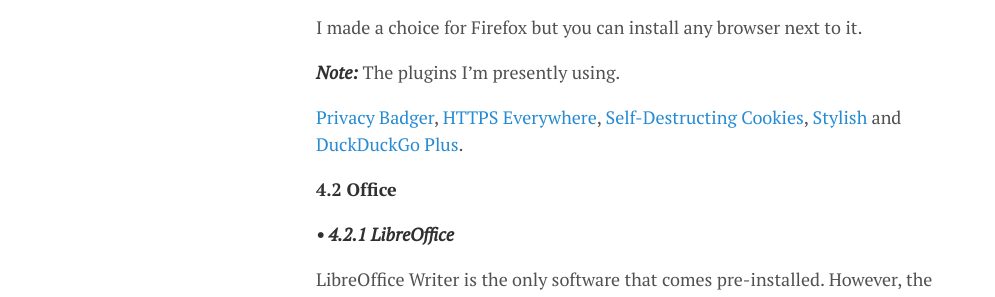
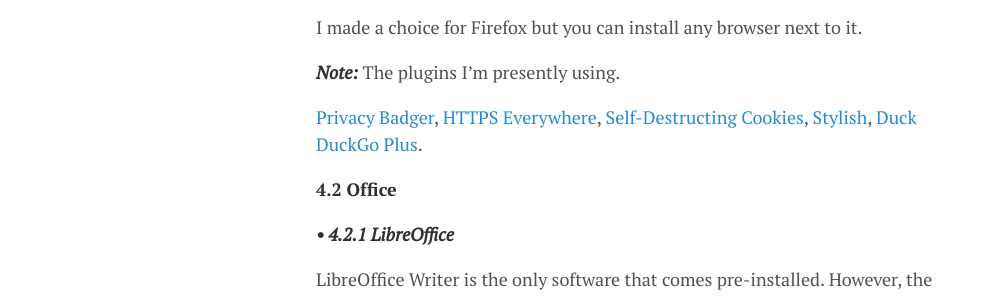
Before and after one commit to lgeurts/lgeurts.github.io, a Jekyll site: the page built from _posts/2017-07-11-bunsenlabs-linux-setup-notes-for dell-inspiron-6000.md, in a window 1280 px wide and 900 px high, scrolled down 2746 px. Shown: the part 155-452 px from the top of the window, without its empty margins (0-995 px from the left). Built offline with Jekyll 4.4.1, drawn with Linux system fonts in a browser that asks for light colours; nearby versions of some CDN libraries; comment, search, counter and statistics services are not loaded.

Commit message:
Update Productivity section #76

```diff
--- a/_posts/2017-07-11-bunsenlabs-linux-setup-notes-for dell-inspiron-6000.md
+++ b/_posts/2017-07-11-bunsenlabs-linux-setup-notes-for dell-inspiron-6000.md
@@ -73,7 +73,7 @@
 
 ***Note:*** The plugins I'm presently using.
 
-[Privacy Badger](https://www.eff.org/privacybadger), [HTTPS Everywhere](https://www.eff.org/https-everywhere), [Self-Destructing Cookies](https://addons.mozilla.org/en-US/firefox/addon/self-destructing-cookies/), [Stylish](https://addons.mozilla.org/en-US/firefox/addon/stylish/) and [DuckDuckGo Plus](https://addons.mozilla.org/en-US/firefox/addon/duckduckgo-for-firefox/).
+[Privacy Badger](https://www.eff.org/privacybadger), [HTTPS Everywhere](https://www.eff.org/https-everywhere), [Self-Destructing Cookies](https://addons.mozilla.org/en-US/firefox/addon/self-destructing-cookies/), [Stylish](https://addons.mozilla.org/en-US/firefox/addon/stylish/), [Duck DuckGo Plus](https://addons.mozilla.org/en-US/firefox/addon/duckduckgo-for-firefox/).
 
 **4.2 Office**
 
```
